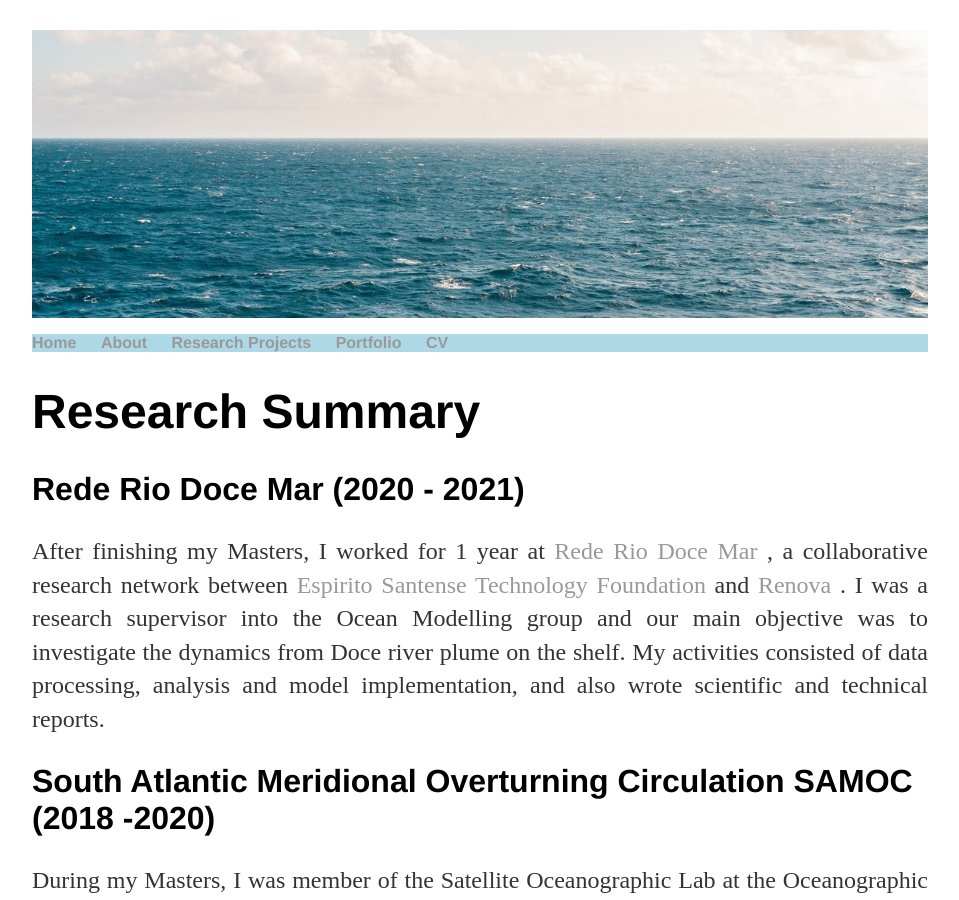
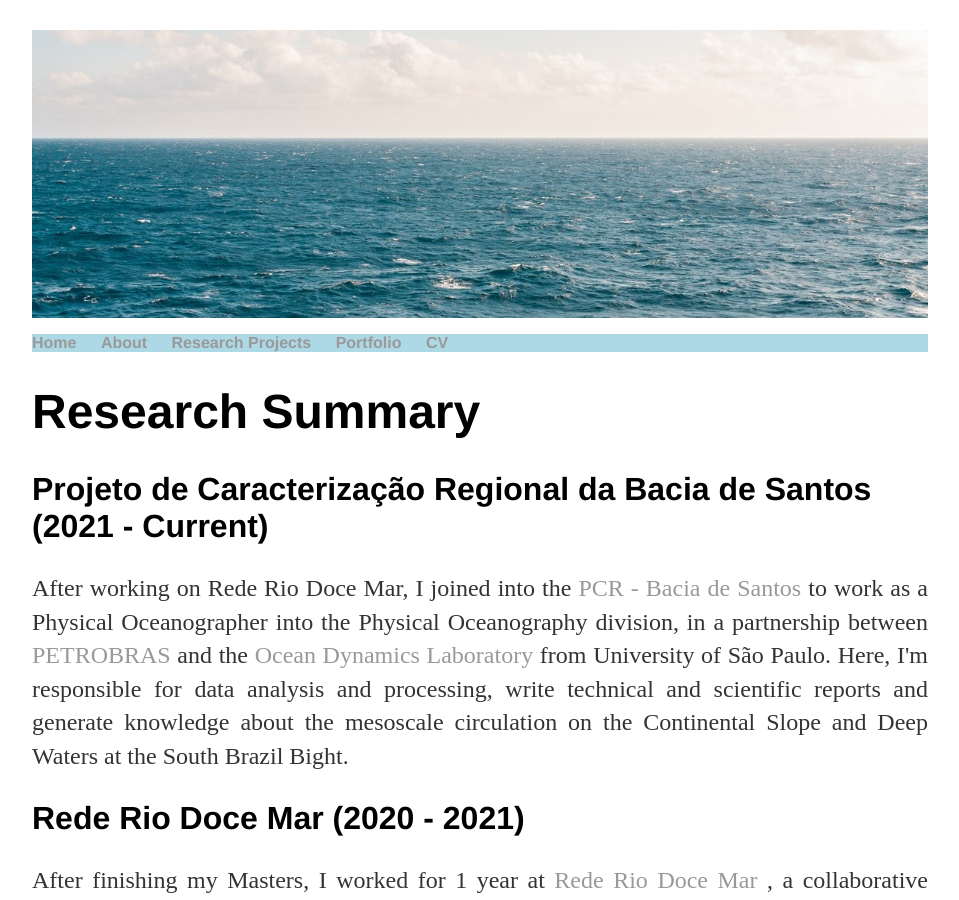
Before and after one commit to joaopedroamorim/joaopedroamorim.github.io, a Jekyll site: the page built from research/index.html, in a window 1280 px wide and 900 px high. Shown: the whole window, without its empty margins (160-1119 px from the left). Built offline with Jekyll 4.4.1, drawn with Linux system fonts in a browser that asks for light colours.

Commit message:
Update index.html

```diff
--- a/research/index.html
+++ b/research/index.html
@@ -4,6 +4,13 @@ title: Research Summary
 permalink: /research/
 ---
 	<h1>{{ page.title }}</h1>
+
+	<div class = "blurb">
+		<h2> Projeto de Caracterização Regional da Bacia de Santos (2021 - Current) </h2>
+		<p align = "justify"> After working on Rede Rio Doce Mar, I joined into the <a href = "https://comunicabaciadesantos.petrobras.com.br/programa-ambiental/projeto-de-caracterizacao-regional-da-bacia-de-santos-pcr-bs.html">PCR - Bacia de Santos</a> to work as a Physical Oceanographer into the
+			Physical Oceanography division, in a partnership between <a href = "https://petrobras.com.br/pt/">PETROBRAS</a> and the <a href = "https://sites.google.com/view/la-do?fbclid=PAAabA6tYgHAfAtstWZevidXvefdWyI_NiNTDhkT2125TdjglJ5jmiRP38N48">Ocean Dynamics Laboratory</a> from University of São Paulo. Here, I'm responsible
+			for data analysis and processing, write technical and scientific reports and generate knowledge about the mesoscale circulation on the Continental Slope and Deep Waters at the South Brazil Bight.
+
 
 	<div class = "blurb">
 		<h2> Rede Rio Doce Mar (2020 - 2021) </h2>
```
